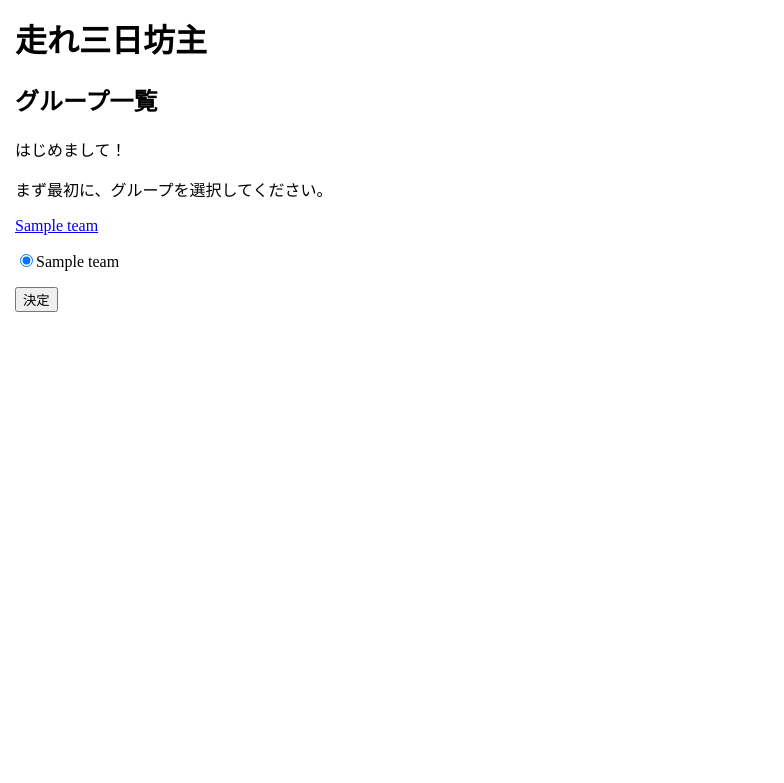
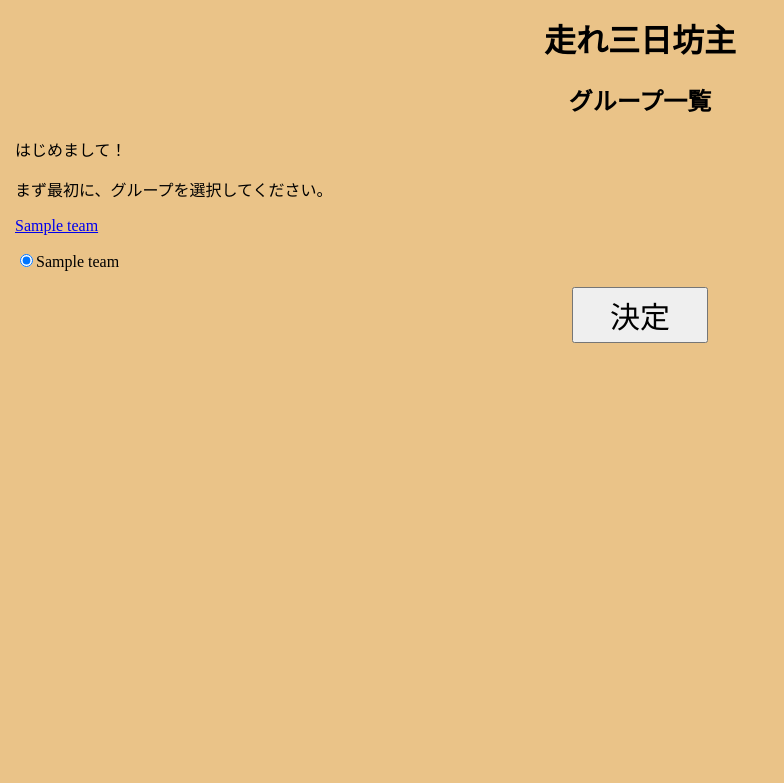
Before and after one commit to enpitut2022/MusclePowerAki, a Flask app: template templates/team.html in a window 1280 px wide. Shown: the top 783 px of the page, without its empty margins (0-784 px from the left). Run offline with Flask 2, Linux system fonts and the light colour scheme; tables that the repository leaves empty hold one stand-in row (values such as "Sample post"); the template is opened without the code that fills it: values that come from a table or form of the project are taken from there, most other values are stand-ins (such as "Sample title", 1, 10 or a date in 2020).

Commit message:
UIの最終調整

```diff
--- a/static/css/style.css
+++ b/static/css/style.css
@@ -1,9 +1,17 @@
 body {
     margin: 15px;
+    background-color: #eac388
 }
 
 .title{
     font-family: Impact;
+}
+
+.enroll_button{
+    height: 50px;
+    width: 120px;
+    font-size: 30px;
+    text-align: center;
 }
 
 .center {
@@ -193,6 +201,12 @@ button.btn {
     text-overflow: ellipsis;
 }
 
+.center_center{
+    text-align: center;
+    padding-top: 10%;
+    font-family: Impact;
+    font-size: 25px;
+}
 .submit_button {
     height:60px;
     width: 250px;
--- a/templates/team.html
+++ b/templates/team.html
@@ -5,8 +5,9 @@
     <link rel="stylesheet" href="/static/css/style.css">
   </head>
   <body>
+    <div class="center">
     <h1>走れ三日坊主</h1>
-    <h2>グループ一覧</h2>
+    <h2>グループ一覧</h2></div>
     <p>はじめまして！</p>
     <p>まず最初に、グループを選択してください。</p>
     {% for team in tm %}
@@ -23,7 +24,7 @@
         {% endif %}
       {% endfor %}
       <input type ="hidden" name="username" value={{username}}>
-      <input type="submit" value="決定">
+      <p class="center"><input type="submit" value="決定" class="enroll_button"></p>
     </form>
   </body>
   <script src="/static/js/script.js"></script>
--- a/templates/team_decide.html
+++ b/templates/team_decide.html
@@ -4,6 +4,7 @@
     <meta name="viewport" content="width=device-width,initial-scale=1">
     <link rel="stylesheet" href="/static/css/style.css">
   </head>
+  <div class="center_center">
   <body>
     <h1>走れ三日坊主</h1>
     <p>{{un}}さんは{{td.name}}に加入しました！</p>
@@ -13,4 +14,5 @@
         <p><input type="submit" value="START" class="submit_button"></p>
     </form>
   </body>
+  </div>
 </html>
```
